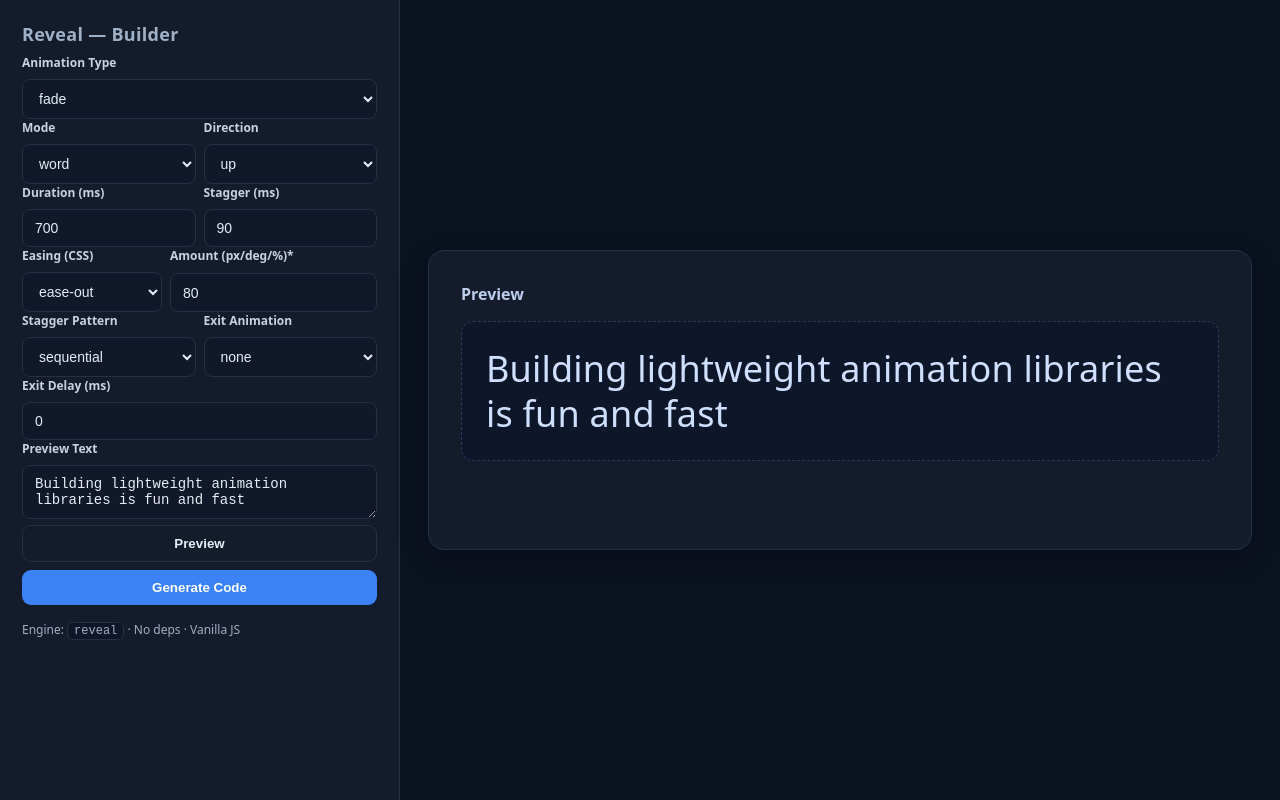
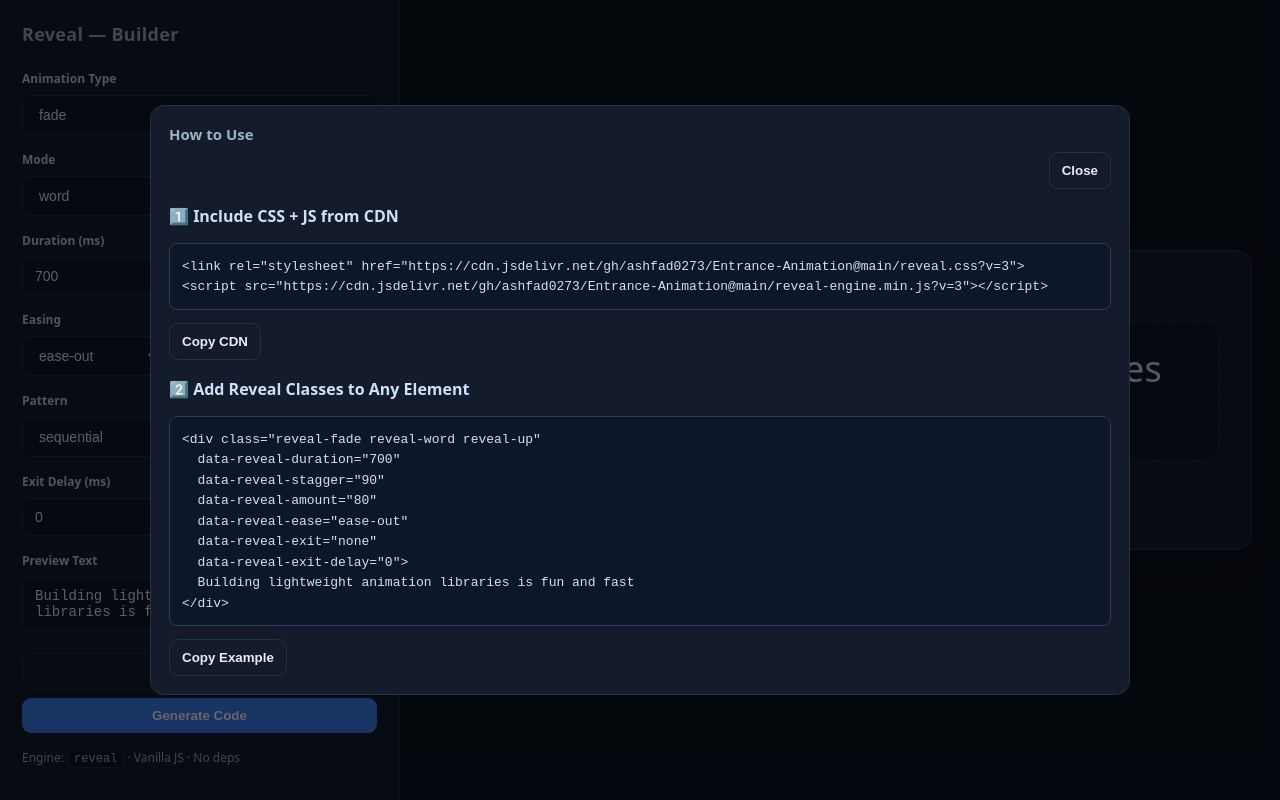
Before and after one commit to ashfad0273/Entrance-Animation, a plain HTML site: page index.html in a window 1280 px wide. Both pictures are taken after a click on the button "Generate Code". Drawn offline with Linux system fonts and the light colour scheme.

Commit message:
ajker sesh

```diff
--- a/index.html
+++ b/index.html
@@ -1,9 +1,13 @@
 <!doctype html>
 <html lang="en">
 <head>
-<meta charset="utf-8" />
-<meta name="viewport" content="width=device-width, initial-scale=1" />
+<meta charset="utf-8">
+<meta name="viewport" content="width=device-width, initial-scale=1">
 <title>Reveal Builder — Lightweight Animation Engine</title>
+
+<!-- ✅ include official reveal css + js -->
+<link rel="stylesheet" href="https://cdn.jsdelivr.net/gh/ashfad0273/Entrance-Animation@main/reveal.css?v=3">
+<script src="https://cdn.jsdelivr.net/gh/ashfad0273/Entrance-Animation@main/reveal-engine.min.js?v=3"></script>
 
 <style>
 :root{
@@ -28,21 +32,15 @@
   background:var(--accent);color:#08111f;font-weight:800;border:0;padding:10px 12px;
   border-radius:9px;cursor:pointer;transition:transform .06s ease,opacity .2s ease
 }
-  button:hover{opacity:.95} button:active{transform:translateY(1px)}
+button:hover{opacity:.95}button:active{transform:translateY(1px)}
 .is-outline{background:transparent;color:var(--text);border:1px solid var(--border)}
 .is-blue{background:var(--accent2);color:#fff}
 main{flex:1;display:flex;align-items:center;justify-content:center;padding:28px}
-  .preview{
-    width:min(920px,100%);background:var(--panel);border:1px solid var(--border);border-radius:16px;
-    padding:32px;min-height:300px;box-shadow:0 10px 30px rgba(0,0,0,.25)
-  }
+.preview{width:min(920px,100%);background:var(--panel);border:1px solid var(--border);border-radius:16px;
+  padding:32px;min-height:300px;box-shadow:0 10px 30px rgba(0,0,0,.25)}
 .preview h2{margin:0 0 16px;color:#cfe0ff;font-size:16px;opacity:.9}
-  .preview-text{
-    background:#0e1729;border:1px dashed #2b3a57;color:#cfe0ff;padding:24px;border-radius:12px;
-    font-size:2.25rem;line-height:1.25;letter-spacing:.2px
-  }
-
-  /* modal */
+.preview-text{background:#0e1729;border:1px dashed #2b3a57;color:#cfe0ff;padding:24px;border-radius:12px;
+  font-size:2.25rem;line-height:1.25;letter-spacing:.2px}
 .modal{position:fixed;inset:0;display:none;align-items:center;justify-content:center;background:rgba(0,0,0,.6);padding:20px;z-index:10}
 .sheet{width:min(980px,100%);background:var(--panel);border:1px solid var(--border);border-radius:14px;padding:18px}
 .tabs{display:flex;gap:16px;border-bottom:1px solid var(--border);margin-bottom:10px}
@@ -52,203 +50,182 @@
 .toolbar{display:flex;gap:8px;justify-content:flex-end;margin:8px 0 14px}
 .badge{display:inline-flex;gap:8px;align-items:center;font-size:12px;color:#9fb0c7}
 code.inline{background:#0e1628;border:1px solid var(--border);padding:1px 6px;border-radius:6px}
+.code-block {
+  background:#0e1729;
+  border:1px solid #2b3a57;
+  color:#cfe0ff;
+  padding:12px;
+  border-radius:8px;
+  font-family:ui-monospace,Menlo,monospace;
+  font-size:13px;
+  overflow:auto;
+}
+
 </style>
 </head>
 <body>
+
 <div class="layout">
   <aside>
-      <div>
     <h1>Reveal — Builder</h1>
-
     <div class="group">
       <label>Animation Type</label>
       <select class="js-animType">
-            <option value="fade">fade</option>
-            <option value="slide">slide</option>
-            <option value="scale">scale</option>
-            <option value="rotate">rotate</option>
-            <option value="bounce">bounce</option>
-            <option value="blur">blur</option>
-            <option value="clip">clip</option>
-            <option value="underline">underline</option>
-            <option value="shine">shine</option>
-            <option value="desat">desat</option>
-            <option value="type">type</option>
-            <option value="scramble">scramble</option>
+        <option>fade</option><option>slide</option><option>scale</option><option>rotate</option>
+        <option>bounce</option><option>blur</option><option>clip</option><option>underline</option>
+        <option>shine</option><option>desat</option><option>type</option><option>scramble</option>
       </select>
     </div>
-
     <div class="row">
       <div class="group">
         <label>Mode</label>
-            <select class="js-mode">
-              <option value="element">element</option>
-              <option value="word" selected>word</option>
-              <option value="char">char</option>
+        <select class="js-mode"><option>element</option><option selected>word</option><option>char</option></select>
+      </div>
+      <div class="group">
+        <label>Direction</label>
+        <select class="js-direction"><option>up</option><option>down</option><option>left</option><option>right</option></select>
+      </div>
+    </div>
+    <div class="row">
+      <div class="group">
+        <label>Duration (ms)</label><input class="js-duration" type="number" value="700">
+      </div>
+      <div class="group">
+        <label>Stagger (ms)</label><input class="js-stagger" type="number" value="90">
+      </div>
+    </div>
+    <div class="row">
+      <div class="group">
+        <label>Easing</label>
+        <select class="js-ease">
+          <option>ease-out</option><option>ease-in</option><option>ease-in-out</option><option>linear</option>
+          <option value="cubic-bezier(0.22,1,0.36,1)">expo-out</option>
         </select>
       </div>
       <div class="group">
-            <label>Direction</label>
-            <select class="js-direction">
-              <option value="up">up</option><option value="down">down</option>
-              <option value="left">left</option><option value="right">right</option>
-            </select>
+        <label>Amount (px/deg)</label><input class="js-amount" type="number" value="80">
       </div>
     </div>
-
     <div class="row">
       <div class="group">
-            <label>Duration (ms)</label>
-            <input class="js-duration" type="number" min="60" max="8000" value="700" />
-          </div>
-          <div class="group">
-            <label>Stagger (ms)</label>
-            <input class="js-stagger" type="number" min="0" max="1500" value="90" />
-          </div>
-        </div>
-
-        <div class="row">
-          <div class="group">
-            <label>Easing (CSS)</label>
-            <select class="js-ease">
-              <option>ease-out</option><option>ease-in</option><option>ease-in-out</option><option>linear</option>
-              <option value="cubic-bezier(0.16, 1, 0.3, 1)">springy</option>
-              <option value="cubic-bezier(0.22, 1, 0.36, 1)">expo-out</option>
-            </select>
-          </div>
-          <div class="group">
-            <label>Amount (px/deg/%)*</label>
-            <input class="js-amount" type="number" value="80" />
-          </div>
-        </div>
-
-        <div class="row">
-          <div class="group">
-            <label>Stagger Pattern</label>
-            <select class="js-pattern">
-              <option value="sequential">sequential</option>
-              <option value="centerOut">centerOut</option>
-              <option value="random">random</option>
-            </select>
+        <label>Pattern</label>
+        <select class="js-pattern"><option>sequential</option><option>centerOut</option><option>random</option></select>
       </div>
       <div class="group">
         <label>Exit Animation</label>
-            <select class="js-exit">
-              <option value="none">none</option>
-              <option value="fadeOut">fadeOut</option>
-              <option value="slideOut">slideOut</option>
-              <option value="shrinkOut">shrinkOut</option>
-              <option value="dissolveOut">dissolveOut</option>
-            </select>
+        <select class="js-exit"><option>none</option><option>fadeOut</option><option>slideOut</option><option>shrinkOut</option><option>dissolveOut</option></select>
       </div>
     </div>
-
     <div class="group">
-          <label>Exit Delay (ms)</label>
-          <input class="js-exitDelay" type="number" value="0" />
+      <label>Exit Delay (ms)</label><input class="js-exitDelay" type="number" value="0">
     </div>
-
     <div class="group">
       <label>Preview Text</label>
       <textarea class="js-text" rows="2">Building lightweight animation libraries is fun and fast</textarea>
     </div>
-
     <div class="actions">
       <button class="js-preview is-outline">Preview</button>
       <button class="js-generate is-blue">Generate Code</button>
     </div>
-      </div>
-
-      <div class="badge">
-        <span>Engine: <code class="inline">reveal</code> · No deps · Vanilla JS</span>
-      </div>
+    <div class="badge"><span>Engine: <code class="inline">reveal</code> · Vanilla JS · No deps</span></div>
   </aside>
 
   <main>
     <div class="preview">
       <h2>Preview</h2>
-        <div class="preview-text js-previewText">
-          Building lightweight animation libraries is fun and fast
-        </div>
+      <div class="preview-text js-previewText">Building lightweight animation libraries is fun and fast</div>
     </div>
   </main>
 </div>
 
-  <!-- Modal -->
-  <div class="modal js-modal" role="dialog" aria-modal="true">
+<div class="modal js-modal">
   <div class="sheet">
-      <div class="tabs">
-        <div class="tab is-active js-tab" data-tab="js">JS</div>
-        <div class="tab js-tab" data-tab="css">CSS</div>
-        <div class="tab js-tab" data-tab="how">How-to</div>
-      </div>
-
-      <div class="toolbar">
-        <button class="is-outline js-copy">Copy</button>
+    <h2 style="margin:0 0 8px;color:#9fb0c7;font-size:15px;">How to Use</h2>
+    <div class="toolbar" style="margin-bottom:14px;">
       <button class="is-outline js-close">Close</button>
     </div>
 
-      <pre class="js-content"></pre>
+    <div class="section">
+      <p style="color:#cfe0ff;font-weight:600;">1️⃣ Include CSS + JS from CDN</p>
+      <pre class="code-block js-cdn"><code>&lt;link rel="stylesheet" href="https://cdn.jsdelivr.net/gh/ashfad0273/Entrance-Animation@main/reveal.css?v=3"&gt;
+&lt;script src="https://cdn.jsdelivr.net/gh/ashfad0273/Entrance-Animation@main/reveal-engine.min.js?v=3"&gt;&lt;/script&gt;</code></pre>
+      <button class="is-outline js-copy-cdn">Copy CDN</button>
+    </div>
+
+    <div class="section" style="margin-top:18px;">
+      <p style="color:#cfe0ff;font-weight:600;">2️⃣ Add Reveal Classes to Any Element</p>
+      <pre class="code-block js-example"><code></code></pre>
+      <button class="is-outline js-copy-example">Copy Example</button>
+    </div>
   </div>
 </div>
 
-  <!-- ✅ latest fixed engine for live preview -->
-  <script src="reveal-engine.js"></script>
 
 <script>
-  const $ = (sel, root=document)=> root.querySelector(sel);
-  const $$ = (sel, root=document)=> Array.from(root.querySelectorAll(sel));
+const $=(s,r=document)=>r.querySelector(s);const $$=(s,r=document)=>[...r.querySelectorAll(s)];
+const ui={
+  type:$('.js-animType'),mode:$('.js-mode'),direction:$('.js-direction'),duration:$('.js-duration'),
+  stagger:$('.js-stagger'),ease:$('.js-ease'),amount:$('.js-amount'),pattern:$('.js-pattern'),
+  exit:$('.js-exit'),exitDelay:$('.js-exitDelay'),text:$('.js-text'),previewText:$('.js-previewText'),
+  btnPreview:$('.js-preview'),btnGenerate:$('.js-generate'),modal:$('.js-modal'),
+  modalContent:$('.js-content'),modalCopy:$('.js-copy'),modalClose:$('.js-close'),modalTabs:$$('.js-tab')
+};
+function classListFromUI(){
+  const c=[];c.push(`reveal-${ui.type.value}`);
+  if(ui.mode.value==='word')c.push('reveal-word');else if(ui.mode.value==='char')c.push('reveal-char');
+  c.push(`reveal-${ui.direction.value}`);
+  if(ui.pattern.value==='random')c.push('reveal-random');else if(ui.pattern.value==='centerOut')c.push('reveal-center');
+  return c.join(' ');
+}
+function applyPreview(){
+  ui.previewText.innerHTML=ui.text.value;
+  const cls=classListFromUI();
+  ui.previewText.className=`preview-text js-previewText ${cls}`;
+  ui.previewText.dataset.revealDuration=ui.duration.value;
+  ui.previewText.dataset.revealStagger=ui.stagger.value;
+  ui.previewText.dataset.revealEase=ui.ease.value;
+  ui.previewText.dataset.revealAmount=ui.amount.value;
+  ui.previewText.dataset.revealExit=ui.exit.value;
+  ui.previewText.dataset.revealExitDelay=ui.exitDelay.value;
+  RevealInit();
+}
+ui.btnPreview.onclick=applyPreview;window.onload=applyPreview;
+function openModal() {
+  ui.modal.style.display = 'flex';
 
-  const ui = {
-    type: $('.js-animType'),
-    mode: $('.js-mode'),
-    direction: $('.js-direction'),
-    duration: $('.js-duration'),
-    stagger: $('.js-stagger'),
-    ease: $('.js-ease'),
-    amount: $('.js-amount'),
-    pattern: $('.js-pattern'),
-    exit: $('.js-exit'),
-    exitDelay: $('.js-exitDelay'),
-    text: $('.js-text'),
-    previewText: $('.js-previewText'),
-    btnPreview: $('.js-preview'),
-    btnGenerate: $('.js-generate'),
-    modal: $('.js-modal'),
-    modalContent: $('.js-content'),
-    modalCopy: $('.js-copy'),
-    modalClose: $('.js-close'),
-    modalTabs: $$('.js-tab')
+  // dynamically build example code from current UI
+  const exampleCode = `<div class="${classListFromUI()}"
+  data-reveal-duration="${ui.duration.value}"
+  data-reveal-stagger="${ui.stagger.value}"
+  data-reveal-amount="${ui.amount.value}"
+  data-reveal-ease="${ui.ease.value}"
+  data-reveal-exit="${ui.exit.value}"
+  data-reveal-exit-delay="${ui.exitDelay.value}">
+  ${ui.text.value}
+</div>`;
+
+  // update modal content
+  ui.modal.querySelector('.js-example code').textContent = exampleCode;
+
+  // copy handlers
+  const copyBtn = (btn, targetSelector) => {
+    btn.onclick = () => {
+      const codeEl = ui.modal.querySelector(targetSelector);
+      navigator.clipboard.writeText(codeEl.textContent);
+      btn.textContent = 'Copied!';
+      setTimeout(() => (btn.textContent = 'Copy'), 1000);
+    };
   };
 
-  function buildClassListFromUI(){
-    const cls = [];
-    cls.push(`reveal-${ui.type.value}`);
-    if(ui.mode.value === 'word') cls.push('reveal-word');
-    else if(ui.mode.value === 'char') cls.push('reveal-char');
-    cls.push(`reveal-${ui.direction.value}`);
-    if(ui.pattern.value === 'random') cls.push('reveal-random');
-    else if(ui.pattern.value === 'centerOut') cls.push('reveal-center');
-    return cls.join(' ');
+  copyBtn(ui.modal.querySelector('.js-copy-cdn'), '.js-cdn code');
+  copyBtn(ui.modal.querySelector('.js-copy-example'), '.js-example code');
 }
+ui.btnGenerate.onclick = openModal;
+ui.modalClose.onclick = () => (ui.modal.style.display = 'none');
 
-  function applyPreview(){
-    // reset preview text
-    ui.previewText.innerHTML = ui.text.value;
-    const classes = buildClassListFromUI();
-    ui.previewText.setAttribute('class', `preview-text js-previewText ${classes}`);
-    ui.previewText.dataset.revealDuration = ui.duration.value;
-    ui.previewText.dataset.revealStagger = ui.stagger.value;
-    ui.previewText.dataset.revealEase = ui.ease.value;
-    ui.previewText.dataset.revealAmount = ui.amount.value;
-    ui.previewText.dataset.revealExit = ui.exit.value;
-    ui.previewText.dataset.revealExitDelay = ui.exitDelay.value;
-    // run reveal engine again
-    RevealInit();
-  }
-
-  ui.btnPreview.addEventListener('click', applyPreview);
-  window.addEventListener('load', applyPreview);
+ui.modalClose.onclick=()=>ui.modal.style.display='none';
+ui.modalTabs.forEach(t=>t.onclick=()=>openModal(t.dataset.tab));
+ui.btnGenerate.onclick=()=>openModal('html');
 </script>
 </body>
 </html>
```
Lines whose indentation alone changed are shown as unchanged.
